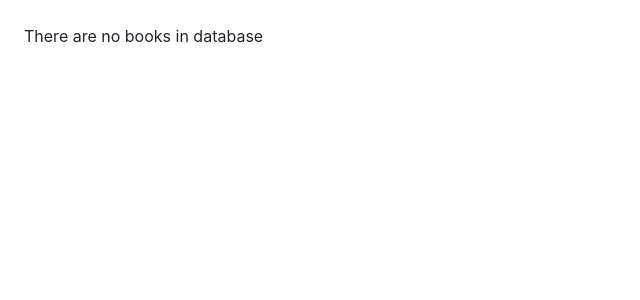
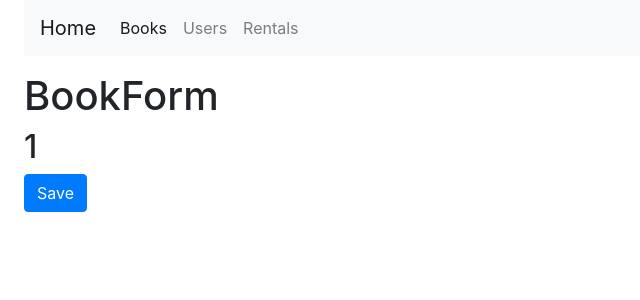
Before and after one commit to NikitaT1/BookCrossing, a React (Create React App) app: page /books/1 in a window 1280 px wide. Shown: the top 300 px of the page, without its empty margins (0-640 px from the left). Built offline with nearby package versions, Linux system fonts and the light colour scheme; no server answers.

Commit message:
Added routing, maybe gonna convert components to JSX later

```diff
--- a/package.json
+++ b/package.json
@@ -15,6 +15,7 @@
     "react": "^17.0.2",
     "react-dom": "^17.0.2",
     "react-redux": "^7.2.3",
+    "react-router-dom": "^5.2.0",
     "react-scripts": "4.0.3",
     "redux": "^4.0.5",
     "web-vitals": "^1.1.1"
--- a/src/App.js
+++ b/src/App.js
@@ -1,14 +1,29 @@
 import React from "react";
 import { Provider } from "react-redux";
 import configureStore from "./store/configureStore";
+import { Route, Switch, Redirect } from "react-router-dom";
 import Books from "./components/books";
+import NotFound from "./components/notFound";
+import Users from "./components/users";
+import Rentals from "./components/rentals";
+import BookForm from "./components/bookForm";
+import NavBar from "./components/navBar";
 
 const store = configureStore();
 
 function App() {
   return (
     <Provider store={store}>
-      <Books />
+      <NavBar />
+      <Switch>
+        <Route path="/books/:id" component={BookForm}></Route>
+        <Route path="/books" component={Books}></Route>
+        <Route path="/users" component={Users}></Route>
+        <Route path="/rentals" component={Rentals}></Route>
+        <Route path="/not-found" component={NotFound}></Route>
+        <Redirect from="/" exact to="/books" />
+        <Redirect to="/not-found" />
+      </Switch>
     </Provider>
   );
 }
--- /dev/null
+++ b/src/components/bookForm.js
@@ -0,0 +1,18 @@
+import React from "react";
+
+const BookForm = ({ match, history }) => {
+  return (
+    <div>
+      <h1>BookForm</h1>
+      <h2>{match.params.id}</h2>
+      <button
+        className="btn btn-primary"
+        onClick={() => history.push("/books")}
+      >
+        Save
+      </button>
+    </div>
+  );
+};
+
+export default BookForm;
--- a/src/components/booksTable.js
+++ b/src/components/booksTable.js
@@ -1,4 +1,5 @@
 import React, { Component } from "react";
+import { Link, NavLink } from "react-router-dom";
 import Likes from "./common/likes";
 import TableBody from "./common/tableBody";
 import TableHeader from "./common/tableHeader";
@@ -11,7 +12,11 @@
   sortColumn,
 }) => {
   const columns = [
-    { path: "title", label: "Title" },
+    {
+      path: "title",
+      label: "Title",
+      content: (book) => <Link to={`/books/${book._id}`}>{book.title}</Link>,
+    },
     { path: "genre.name", label: "Genre" },
     { path: "numberInStock", label: "Stock" },
     { path: "dailyRentalRate", label: "Rate" },
--- /dev/null
+++ b/src/components/navBar.js
@@ -0,0 +1,38 @@
+import React from "react";
+import { Link, NavLink } from "react-router-dom";
+
+const NavBar = () => {
+  return (
+    <nav className="navbar navbar-expand-lg navbar-light bg-light">
+      <Link className="navbar-brand" to="/">
+        Home
+      </Link>
+      <button
+        className="navbar-toggler"
+        type="button"
+        data-toggle="collapse"
+        data-target="#navbarNavAltMarkup"
+        aria-controls="navbarNavAltMarkup"
+        aria-expanded="false"
+        aria-label="Toggle navigation"
+      >
+        <span className="navbar-toggler-icon" />
+      </button>
+      <div className="collapse navbar-collapse" id="navbarNavAltMarkup">
+        <div className="navbar-nav">
+          <NavLink className="nav-item nav-link" to="/books">
+            Books
+          </NavLink>
+          <NavLink className="nav-item nav-link" to="/users">
+            Users
+          </NavLink>
+          <NavLink className="nav-item nav-link" to="/rentals">
+            Rentals
+          </NavLink>
+        </div>
+      </div>
+    </nav>
+  );
+};
+
+export default NavBar;
--- /dev/null
+++ b/src/components/notFound.js
@@ -0,0 +1,7 @@
+import React from "react";
+
+const NotFound = () => {
+  return <h1>NotFound</h1>;
+};
+
+export default NotFound;
--- /dev/null
+++ b/src/components/rentals.js
@@ -0,0 +1,7 @@
+import React from "react";
+
+const Rentals = () => {
+  return <h1>Rentals</h1>;
+};
+
+export default Rentals;
--- /dev/null
+++ b/src/components/users.js
@@ -0,0 +1,7 @@
+import React from "react";
+
+const Users = () => {
+  return <h1>Customer</h1>;
+};
+
+export default Users;
--- a/src/index.css
+++ b/src/index.css
@@ -14,7 +14,11 @@
 
 body {
   margin: 0;
-  padding-top: 1.5rem;
   padding-left: 1.5rem;
+  padding-right: 1.5rem;
   font-family: sans-serif;
 }
+
+.navbar {
+  margin-bottom: 1rem;
+}
```
Also changed, not shown: src/index.js (+11 -10 lines), 1 other file (tests, documents, lock files or other folders).
